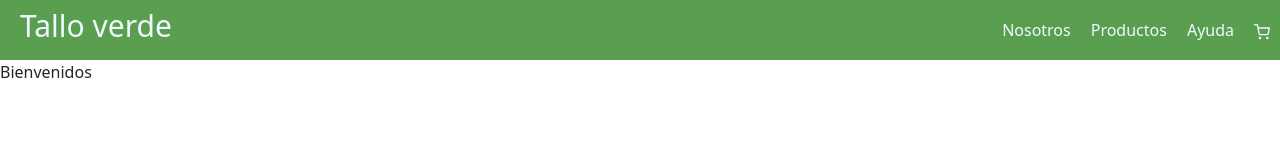
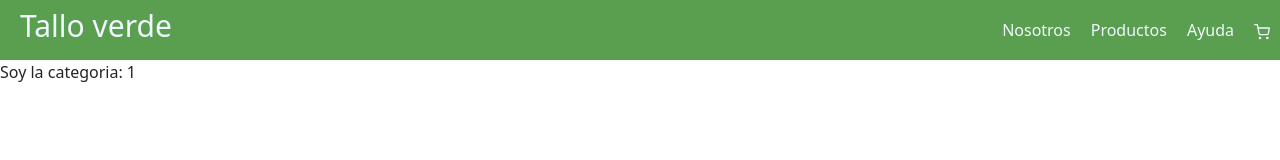
Before and after one commit to meltelles/talloverde, a React (Create React App) app: page /category/1 in a window 1280 px wide. Shown: the top 160 px of the page. Built offline with nearby package versions, Linux system fonts and the light colour scheme.

Commit message:
Configuración de routeo inicial

```diff
--- a/package.json
+++ b/package.json
@@ -7,11 +7,15 @@
     "@testing-library/react": "^13.4.0",
     "@testing-library/user-event": "^13.5.0",
     "bootstrap": "^5.2.3",
+    "localforage": "^1.10.0",
+    "match-sorter": "^6.3.1",
     "react": "^18.2.0",
     "react-bootstrap": "^2.7.2",
     "react-dom": "^18.2.0",
     "react-icons": "^4.8.0",
+    "react-router-dom": "^6.11.0",
     "react-scripts": "5.0.1",
+    "sort-by": "^1.2.0",
     "web-vitals": "^2.1.4"
   },
   "scripts": {
--- a/src/App.js
+++ b/src/App.js
@@ -1,11 +1,34 @@
 import Header from "./components/Header";
 import ItemListContainer from "./components/ItemListContainer";
+import {
+  createBrowserRouter,
+  RouterProvider,
+} from "react-router-dom";
+import Layout from "./components/Layout";
+import HomePage from "./pages/HomePage";
+import CategoryPage from "./pages/CategoryPage";
+
+const router = createBrowserRouter([
+  {
+    path: "/",
+    element: <Layout />,
+    children: [
+      {
+        path: "/",
+        element: <HomePage />
+      },
+      {
+        path: "category/:id",
+        element: <CategoryPage />
+      }
+    ]
+  }
+]);
 
 function App() {
   return (
     <>
-    <Header />
-    <ItemListContainer greeting={"Bienvenidos"} />
+    <RouterProvider router={router} />
     </>
   );
 }
--- /dev/null
+++ b/src/components/Layout.js
@@ -0,0 +1,13 @@
+import { Outlet } from "react-router-dom";
+import Header from "./Header";
+
+export default function Layout() {
+    return (
+        <div>
+            <Header />
+            <main>
+                <Outlet />
+            </main>
+        </div>
+    );
+}
--- /dev/null
+++ b/src/pages/CategoryPage.js
@@ -0,0 +1,10 @@
+import { useParams } from "react-router-dom";
+import ItemListContainer from "../components/ItemListContainer";
+
+export default function CategoryPage() {
+    const {id} = useParams();
+    const greeting = `Soy la categoria: ${id}`;
+    return (
+        <ItemListContainer greeting={greeting} />
+    );
+}
--- /dev/null
+++ b/src/pages/HomePage.js
@@ -0,0 +1,7 @@
+import ItemListContainer from "../components/ItemListContainer";
+
+export default function HomePage() {
+    return (
+        <ItemListContainer greeting={"hola soy home"} />
+    );
+}
```
Also changed, not shown: 1 other file (tests, documents, lock files or other folders).
